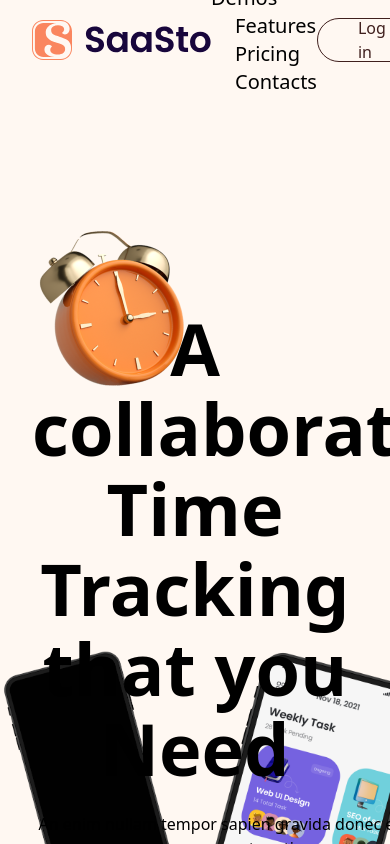
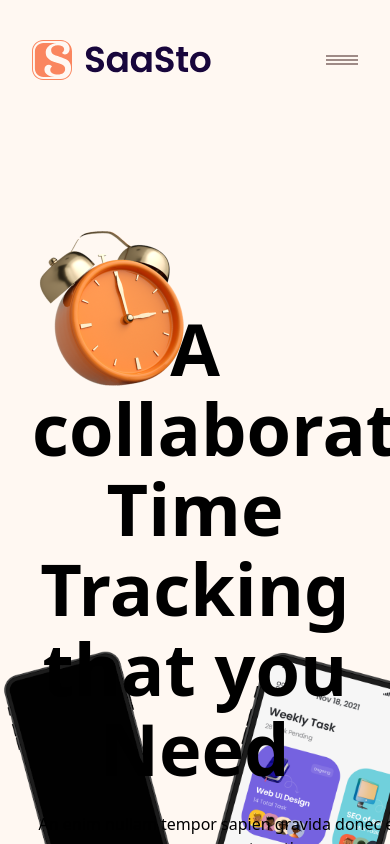
Before and after one commit to piratlena/saasto-landing-page, a Vue app: page / in a window 390 px wide. Shown: the top 844 px of the page. Built offline with nearby package versions, Linux system fonts and the light colour scheme.

Commit message:
add hamburger menu

```diff
--- a/src/components/TheHeader.vue
+++ b/src/components/TheHeader.vue
@@ -1,12 +1,12 @@
 <template>
   <header class="flex h-20 items-center justify-between bg-background-1">
-    <UIContainer>
+    <UIContainer class="pt-[40px]">
       <div class="flex h-20 items-center justify-between">
         <a href="/">
           <IconLogo />
         </a>
 
-        <nav class="items-center space-x-6 lg:flex">
+        <nav class="hidden items-center space-x-6 lg:flex">
           <ul class="flex space-x-6">
             <li class="flex cursor-pointer space-x-2 items-center">
               <span class="text-xl hover:text-primary">Demos</span>
@@ -28,20 +28,112 @@
             </li>
           </ul>
         </nav>
-
-        <div class="flex items-center space-x-2">
+        <div class="hidden lg:flex items-center space-x-2">
           <UIButton link to="#" text="Log in" type="secondary" size="large" />
           <UIButton link to="#" text="Sign up" type="primary" size="large" />
         </div>
+        <div
+          ref="mobileNavBtn"
+          class="relative h-4 w-8 flex flex-col justify-between cursor-pointer bg-transparent lg:hidden"
+          @click="open = !open"
+        >
+          <span
+            class="absolute left-0 top-1/2 h-[1px] w-full -translate-y-[calc(50%+4px)] bg-dark-1 transition-transform"
+            :class="open ? '-translate-y-0 rotate-45' : ''"
+          ></span>
+          <span
+            class="absolute left-0 top-1/2 h-[1px] w-full -translate-y-1/2 bg-dark-1 transition-transform"
+            :class="open ? 'scale-x-0' : ''"
+          ></span>
+          <span
+            class="absolute left-0 top-1/2 h-[1px] w-full -translate-y-[calc(50%-4px)] bg-dark-1 transition-transform"
+            :class="open ? '-translate-y-0 -rotate-45' : ''"
+          ></span>
+        </div>
+
+        <Transition
+          enter-from-class="translate-x-full"
+          enter-active-class="transition ease-out duration-300"
+          enter-to-class="translate-x-0"
+          leave-from-class="translate-x-0"
+          leave-active-class="transition ease-in duration-300"
+          leave-to-class="translate-x-full"
+        >
+          <nav
+            v-if="open"
+            ref="mobileNav"
+            class="fixed top-4 right-2 z-20 rounded bg-white shadow-lg lg:hidden p-[25px]"
+          >
+            <div class="flex justify-between">
+              <ul class="flex w-[150px] flex-col items-start space-y-4">
+                <li class="flex cursor pointer space-x-2"><a href="#">Demos</a></li>
+                <li class="flex cursor pointer space-x-2"><a href="#">Features</a></li>
+                <li class="flex cursor pointer space-x-2"><a href="#">Pricing</a></li>
+                <li class="flex cursor pointer space-x-2"><a href="#">Contacts</a></li>
+              </ul>
+
+              <div
+                class="relative h-4 w-8 flex flex-col justify-between cursor-pointer bg-transparent lg:hidden"
+                @click="open = !open"
+              >
+                <span
+                  class="absolute left-0 top-1/2 h-[1px] w-full -translate-y-[calc(50%+4px)] bg-dark-1 transition-transform"
+                  :class="open ? 'translate-y-0 rotate-45' : ''"
+                ></span>
+                <span
+                  class="absolute left-0 top-1/2 h-[1px] w-full -translate-y-1/2 bg-dark-1 transition-transform"
+                  :class="open ? 'scale-x-0' : ''"
+                ></span>
+                <span
+                  class="absolute left-0 top-1/2 h-[1px] w-full -translate-y-[calc(50%-4px)] bg-dark-1 transition-transform"
+                  :class="open ? 'translate-y-0 -rotate-45' : ''"
+                ></span>
+              </div>
+            </div>
+          </nav>
+        </Transition>
       </div>
     </UIContainer>
   </header>
 </template>
 
 <script setup lang="ts">
+import { onMounted, ref, watch } from 'vue';
+import { useBreakpoints } from '@/composables/useBreakpoints';
 import UIContainer from './ui/UIContainer.vue';
 import IconLogo from './icons/IconLogo.vue';
 import UIButton from './ui/UIButton.vue';
+
+const open = ref(false);
+const mobileNavBtn = ref<HTMLElement | null>(null);
+const mobileNav = ref<HTMLElement | null>(null);
+
+onMounted(() => {
+  const handleClickOutside = (event: Event) => {
+    if (!mobileNav.value || !mobileNavBtn.value) return;
+
+    const includesMobileNav = event.composedPath().includes(mobileNav.value);
+    const includesMobileNavBtn = event.composedPath().includes(mobileNav.value);
+
+    if (open.value && !includesMobileNav && includesMobileNavBtn) {
+      open.value = false;
+    }
+  };
+  document.addEventListener('click', handleClickOutside);
+
+  return () => {
+    document.removeEventListener('click', handleClickOutside);
+  };
+});
+
+const breakpoints = useBreakpoints();
+
+watch([open, breakpoints], ([open, breakpoints]) => {
+  if (open && !breakpoints.isLg) {
+    return (document.body.style.overflow = 'hidden');
+  }
+  document.body.style.overflow = 'auto';
+});
 </script>
 
 <style lang="scss" scoped></style>
--- a/tailwind.config.js
+++ b/tailwind.config.js
@@ -13,6 +13,7 @@ module.exports = {
         'orange-1': '#FA865F',
         'dark-1': '#40201E',
         'dark-2': '#1C0E0D',
+        gray: '#18181B',
         'light-gray': '#404040',
         pink: '#FE6292',
         white: '#fff',
--- a/tsconfig.app.json
+++ b/tsconfig.app.json
@@ -3,7 +3,7 @@
   "include": ["env.d.ts", "src/**/*", "src/**/*.vue", "src/**/*.ts*"],
   "exclude": ["src/**/__tests__/*", "node_modules", "dist", "lib"],
   "compilerOptions": {
-    "lib": ["dom", "es2015"],
+    "lib": ["dom", "es2016"],
     "outDir": "./lib/cjs/",
     "sourceMap": true,
     "declaration": true,
```
